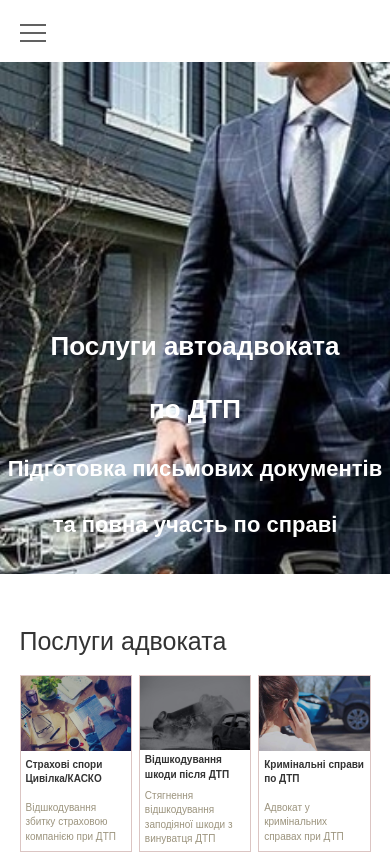
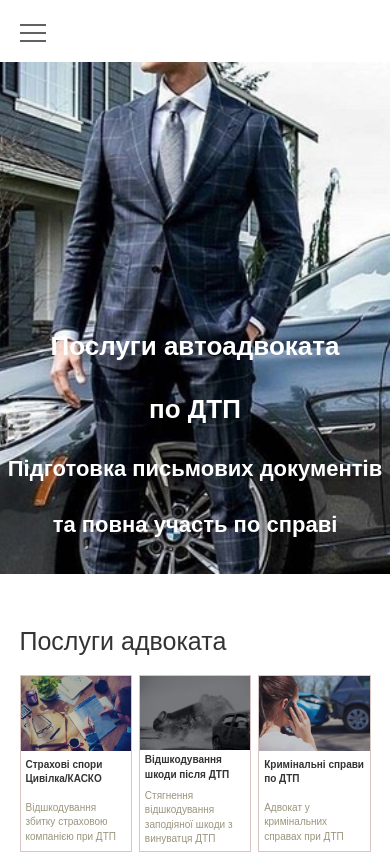
Before and after one commit to AndreiChornii/layer, a PHP site: page / in a window 390 px wide; the page is wider, and only the part inside the window is pictured. Shown: the top 856 px of that part. Run offline with PHP 8.4, Linux system fonts and the light colour scheme.

Commit message:
create_3

```diff
--- a/css/style.css
+++ b/css/style.css
@@ -537,6 +537,9 @@ label{
 }
 
 @media(max-width: 600px){
+    body{
+        max-width: 600px;
+    }
     .hamburger-menu{
         display: block;
         z-index: 1;
@@ -636,7 +639,7 @@ label{
        background-image: url(../img/bmw.jpg);
        margin-top: 40px;
        margin-left: -300px;
-       min-width: 300%;
+       max-width: 200%;
    }
    .trips_pic_text {
        height: 240px;
```
